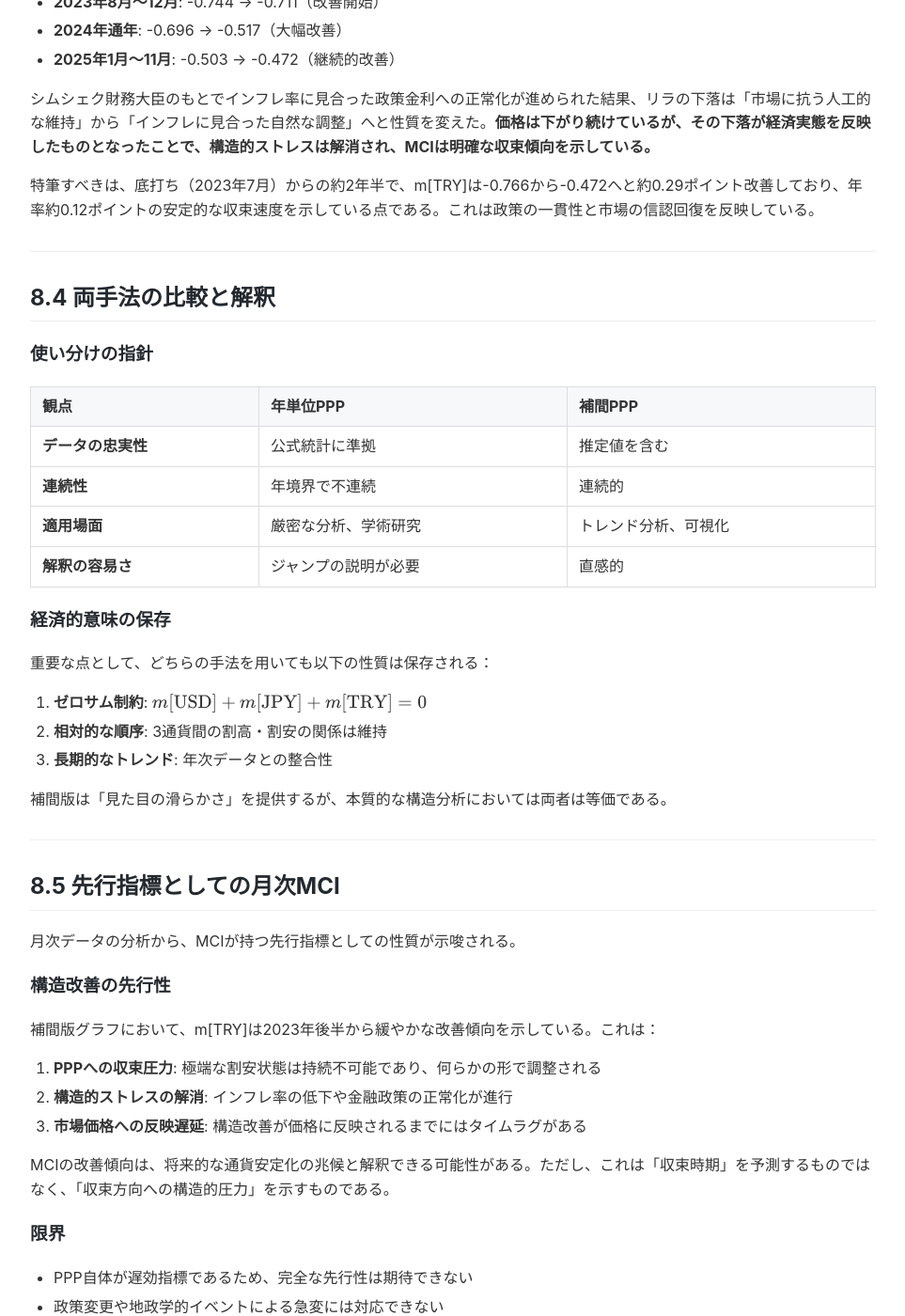
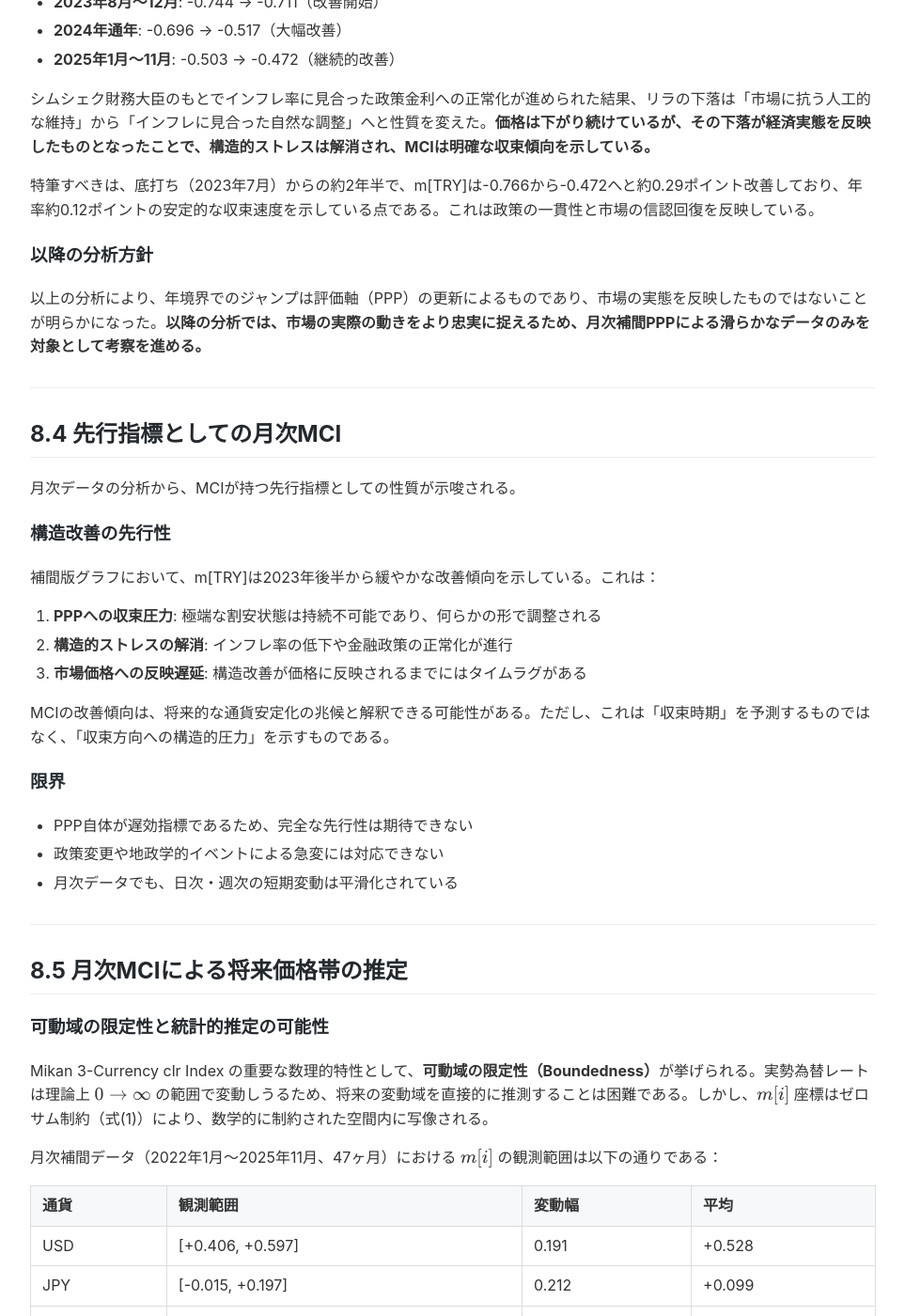
Before and after one commit to onigirito/MCI_Mikan-3-Currency-clr-Index_, a Jekyll site: the page built from docs/CHAPTER8_DRAFT.md, in a window 1280 px wide and 1400 px high, scrolled down 4928 px. Shown: the whole window at 94% size, without its empty margins (158-1121 px from the left). Built offline with Jekyll 4.4.1, drawn with Linux system fonts in a browser that asks for light colours; our own code applies the rules of GitHub Pages for plain Markdown files; some of the changed text lies outside the part shown.

Commit message:
Chapter 8の構成を改善：8.4削除、8.3に移行文追加、ジャンプデータ言及削除
- 8.3の最後に「以降の分析方針」を追加し、月次補間PPPのみを使用する旨を明記
- 8.4「両手法の比較と解釈」セクションを削除（不要な考察）
- 8.5（旧8.6）の「PPPジャンプを除けば」という表現を削除
- セクション番号を振り直し：8.5→8.4、8.6→8.5、8.7→8.6
- まとめセクションを更新し、将来価格帯推定に関する知見を追加

```diff
--- a/docs/CHAPTER8_DRAFT.md
+++ b/docs/CHAPTER8_DRAFT.md
@@ -144,32 +144,13 @@ MCIが映し出すのは「価格の動向」ではなく「構造的ストレ
 
 特筆すべきは、底打ち（2023年7月）からの約2年半で、m[TRY]は-0.766から-0.472へと約0.29ポイント改善しており、年率約0.12ポイントの安定的な収束速度を示している点である。これは政策の一貫性と市場の信認回復を反映している。
 
----
+### 以降の分析方針
 
-## 8.4 両手法の比較と解釈
-
-### 使い分けの指針
-
-| 観点 | 年単位PPP | 補間PPP |
-|------|-----------|---------|
-| **データの忠実性** | 公式統計に準拠 | 推定値を含む |
-| **連続性** | 年境界で不連続 | 連続的 |
-| **適用場面** | 厳密な分析、学術研究 | トレンド分析、可視化 |
-| **解釈の容易さ** | ジャンプの説明が必要 | 直感的 |
-
-### 経済的意味の保存
-
-重要な点として、どちらの手法を用いても以下の性質は保存される：
-
-1. **ゼロサム制約**: $m[\text{USD}] + m[\text{JPY}] + m[\text{TRY}] = 0$
-2. **相対的な順序**: 3通貨間の割高・割安の関係は維持
-3. **長期的なトレンド**: 年次データとの整合性
-
-補間版は「見た目の滑らかさ」を提供するが、本質的な構造分析においては両者は等価である。
+以上の分析により、年境界でのジャンプは評価軸（PPP）の更新によるものであり、市場の実態を反映したものではないことが明らかになった。**以降の分析では、市場の実際の動きをより忠実に捉えるため、月次補間PPPによる滑らかなデータのみを対象として考察を進める。**
 
 ---
 
-## 8.5 先行指標としての月次MCI
+## 8.4 先行指標としての月次MCI
 
 月次データの分析から、MCIが持つ先行指標としての性質が示唆される。
 
@@ -205,7 +186,7 @@ Mikan 3-Currency clr Index の重要な数理的特性として、**可動域の
 | JPY | [-0.015, +0.197] | 0.212 | +0.099 |
 | TRY | [-0.766, -0.472] | 0.294 | -0.627 |
 
-この観測範囲は、年次データ（20年間）で観測された $\pm 0.8$ 程度の範囲と比較して、より限定的である。月次レベルでの変動は、PPPジャンプを除けば以下のように穏やかである：
+この観測範囲は、年次データ（20年間）で観測された $\pm 0.8$ 程度の範囲と比較して、より限定的である。月次補間データにおける変動は以下のように穏やかである：
 
 | 通貨 | 最大月次上昇 | 最大月次下落 | 平均月次変化 |
 |-----|------------|-------------|-------------|
@@ -307,14 +288,14 @@ $$
 この分析手法は、Mikan 3-Currency clr Index が単なる事後的評価ツールではなく、統計的根拠に基づく短期的な将来分析のフレームワークとしての側面を持つことを示している。
 
 ---
-## 8.7 本章のまとめ
+## 8.6 本章のまとめ
 
 月次分析により、以下の知見が得られた：
 
 1. **PPP更新頻度の影響**: 年単位PPPを用いると年境界でMCI座標がジャンプし、短期的な解釈を困難にする
-2. **補間の有効性**: 月次補間PPPにより滑らかな推移が得られ、トレンド分析が容易になる
-3. **両手法の等価性**: 本質的な構造分析においては、どちらの手法も同等の情報を提供する
-4. **先行指標の可能性**: 月次MCIの改善傾向は、将来の価格調整を示唆する可能性がある
+2. **補間の有効性**: 月次補間PPPにより滑らかな推移が得られ、市場の実際の動きを忠実に捉えることができる
+3. **先行指標の可能性**: 月次MCIの改善傾向は、将来の価格調整を示唆する可能性がある
+4. **将来価格帯の推定**: 統計的手法により、短期的な為替レートの理論的変動範囲を導出できる
 
 本章で示した月次分析は、第7章で提示した実務的運用指針をより短い時間軸で補完するものである。年次データによる長期的な構造把握と、月次データによる短期的な動態追跡を組み合わせることで、Mikan 3-Currency clr Index の実用性はさらに高まるだろう。
 
```
Also changed, not shown: other parts of docs/CHAPTER8_DRAFT.md (+1 -1 lines).
